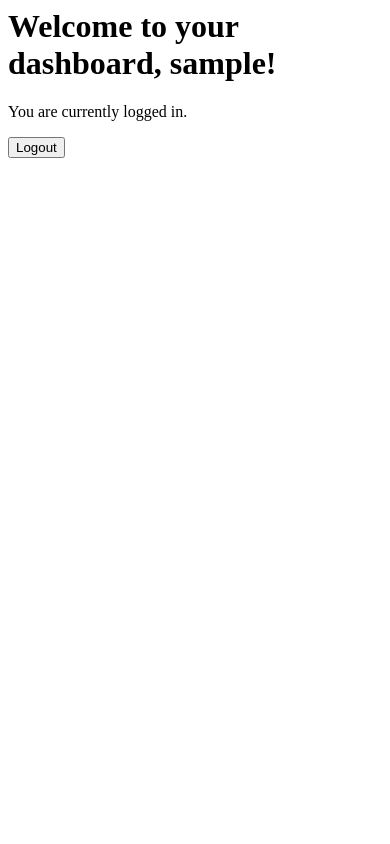
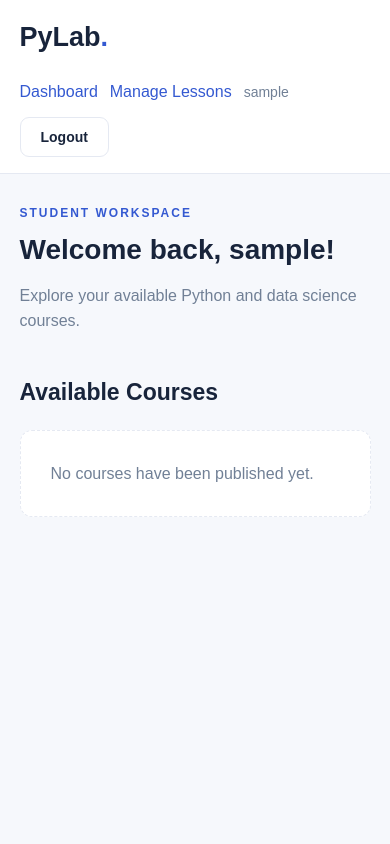
Before and after one commit to Ridwan805/pylab, a Django app: page /student/dashboard/ in a window 390 px wide. Run offline with Django 5.2, Linux system fonts and the light colour scheme; the visitor is signed in with stand-in values (Sample User, id 1); data that the repository does not hold is empty.

Commit message:
Build Pylab frontend and improve authentication redirects

```diff
--- a/config/settings.py
+++ b/config/settings.py
@@ -131,7 +131,7 @@ MAILERS = {
 
 
 LOGIN_URL = "/accounts/login/"
+LOGIN_REDIRECT_URL = "/student/dashboard/"
+LOGOUT_REDIRECT_URL = "/accounts/login/"
 
-LOGIN_REDIRECT_URL = "/student/dashboard/"
-
-LOGOUT_REDIRECT_URL = "/accounts/login/"
+STATIC_URL = "static/"
--- a/config/urls.py
+++ b/config/urls.py
@@ -16,14 +16,18 @@ Including another URLconf
 """
 from django.contrib import admin
 from django.urls import path, include
+from django.contrib.auth.views import LoginView
 
 urlpatterns = [
     path("admin/", admin.site.urls),
 
     path(
-        "accounts/",
-        include("django.contrib.auth.urls")
+        "accounts/login/",
+        LoginView.as_view(redirect_authenticated_user=True),
+        name="login"
     ),
+
+    path("accounts/", include("django.contrib.auth.urls")),
 
     path("", include("learning.urls")),
 ]
--- /dev/null
+++ b/learning/static/learning/style.css
@@ -0,0 +1,275 @@
+:root {
+    --background: #f6f8fc;
+    --surface: #ffffff;
+    --primary: #3459d1;
+    --primary-dark: #2746b0;
+    --text: #18243b;
+    --muted: #718096;
+    --border: #e5e9f2;
+}
+
+* {
+    box-sizing: border-box;
+}
+
+body {
+    margin: 0;
+    background: var(--background);
+    color: var(--text);
+    font-family: Arial, sans-serif;
+    line-height: 1.6;
+}
+
+a {
+    color: var(--primary);
+    text-decoration: none;
+}
+
+.navbar {
+    min-height: 76px;
+    padding: 16px 7%;
+    background: var(--surface);
+    border-bottom: 1px solid var(--border);
+    display: flex;
+    align-items: center;
+    justify-content: space-between;
+    gap: 20px;
+}
+
+.brand {
+    font-size: 27px;
+    font-weight: 800;
+    color: var(--text);
+}
+
+.brand span {
+    color: var(--primary);
+}
+
+nav {
+    display: flex;
+    align-items: center;
+    flex-wrap: wrap;
+    gap: 22px;
+}
+
+.username {
+    color: var(--muted);
+    font-size: 14px;
+}
+
+.logout-form {
+    margin: 0;
+}
+
+.container {
+    width: min(1100px, 90%);
+    margin: 50px auto;
+}
+
+.page-heading {
+    margin-bottom: 40px;
+}
+
+h1 {
+    font-size: clamp(28px, 4vw, 40px);
+    line-height: 1.2;
+    margin: 10px 0;
+}
+
+h2 {
+    font-size: 23px;
+}
+
+h3 {
+    margin: 14px 0 8px;
+}
+
+.muted {
+    color: var(--muted);
+}
+
+.eyebrow {
+    color: var(--primary);
+    letter-spacing: 2px;
+    font-size: 12px;
+    font-weight: 700;
+}
+
+.btn {
+    display: inline-block;
+    padding: 11px 20px;
+    border-radius: 9px;
+    border: 1px solid transparent;
+    font-weight: 600;
+    cursor: pointer;
+    font-size: 14px;
+    text-align: center;
+}
+
+.btn-primary {
+    background: var(--primary);
+    color: white;
+}
+
+.btn-primary:hover {
+    background: var(--primary-dark);
+}
+
+.btn-outline {
+    background: white;
+    color: var(--text);
+    border-color: var(--border);
+}
+
+.full {
+    width: 100%;
+}
+
+.auth-page {
+    min-height: 65vh;
+    display: grid;
+    place-items: center;
+}
+
+.auth-card {
+    width: 100%;
+    max-width: 440px;
+    background: white;
+    border: 1px solid var(--border);
+    border-radius: 18px;
+    padding: 40px;
+    box-shadow: 0 16px 45px rgba(25, 39, 75, 0.06);
+}
+
+.auth-card form {
+    display: flex;
+    flex-direction: column;
+    gap: 12px;
+    margin-top: 24px;
+}
+
+.auth-card label {
+    font-size: 14px;
+    font-weight: 600;
+}
+
+.auth-card input {
+    width: 100%;
+    padding: 13px;
+    border: 1px solid var(--border);
+    border-radius: 9px;
+    font-size: 15px;
+}
+
+.auth-card button {
+    margin-top: 12px;
+}
+
+.alert {
+    padding: 12px;
+    background: #fff0f0;
+    color: #a12d2d;
+    border-radius: 8px;
+    font-size: 14px;
+}
+
+.course-grid {
+    display: grid;
+    grid-template-columns: repeat(auto-fit, minmax(260px, 1fr));
+    gap: 20px;
+}
+
+.course-card,
+.panel {
+    background: white;
+    border: 1px solid var(--border);
+    border-radius: 16px;
+    padding: 24px;
+}
+
+.course-icon {
+    width: 48px;
+    height: 48px;
+    border-radius: 12px;
+    background: #e9edff;
+    color: var(--primary);
+    display: grid;
+    place-items: center;
+    font-weight: 800;
+}
+
+.course-footer {
+    display: flex;
+    align-items: center;
+    justify-content: space-between;
+    padding-top: 18px;
+    margin-top: 22px;
+    border-top: 1px solid var(--border);
+    color: var(--muted);
+    font-size: 13px;
+}
+
+.course-tag {
+    background: #e8f7ed;
+    color: #277845;
+    border-radius: 20px;
+    padding: 4px 12px;
+}
+
+.panel-header {
+    display: flex;
+    align-items: center;
+    justify-content: space-between;
+    flex-wrap: wrap;
+    gap: 16px;
+    margin-bottom: 16px;
+}
+
+.table-wrap {
+    overflow-x: auto;
+}
+
+table {
+    width: 100%;
+    border-collapse: collapse;
+    text-align: left;
+}
+
+th, td {
+    padding: 15px;
+    border-bottom: 1px solid var(--border);
+}
+
+th {
+    color: var(--muted);
+    font-size: 13px;
+}
+
+.empty-state {
+    padding: 30px;
+    background: white;
+    border: 1px dashed var(--border);
+    border-radius: 12px;
+    color: var(--muted);
+}
+
+@media (max-width: 650px) {
+    .navbar {
+        padding: 16px 5%;
+        align-items: flex-start;
+        flex-direction: column;
+    }
+
+    nav {
+        gap: 12px;
+    }
+
+    .container {
+        margin: 30px auto;
+    }
+
+    .auth-card {
+        padding: 24px;
+    }
+}
--- /dev/null
+++ b/learning/templates/base.html
@@ -0,0 +1,48 @@
+
+{% load static %}
+<!DOCTYPE html>
+<html lang="en">
+<head>
+    <meta charset="UTF-8">
+    <meta name="viewport" content="width=device-width, initial-scale=1">
+    <title>{% block title %}PyLab{% endblock %}</title>
+
+    <link rel="stylesheet" href="{% static 'learning/style.css' %}">
+</head>
+
+<body>
+    <header class="navbar">
+        <a href="/" class="brand">PyLab<span>.</span></a>
+
+        <nav>
+            {% if user.is_authenticated %}
+                <a href="{% url 'student_dashboard' %}">Dashboard</a>
+
+                {% if perms.learning.view_lesson %}
+                    <a href="{% url 'manage_lessons' %}">
+                        Manage Lessons
+                    </a>
+                {% endif %}
+
+                <span class="username">{{ user.username }}</span>
+
+                <form method="post" action="{% url 'logout' %}"
+                      class="logout-form">
+                    {% csrf_token %}
+                    <button type="submit" class="btn btn-outline">
+                        Logout
+                    </button>
+                </form>
+            {% else %}
+                <a href="{% url 'login' %}" class="btn btn-primary">
+                    Login
+                </a>
+            {% endif %}
+        </nav>
+    </header>
+
+    <main class="container">
+        {% block content %}{% endblock %}
+    </main>
+</body>
+</html>
--- /dev/null
+++ b/learning/templates/learning/student_dashboard.html
@@ -0,0 +1,42 @@
+{% extends "base.html" %}
+
+{% block title %}My Dashboard | PyLab{% endblock %}
+
+{% block content %}
+
+<section class="page-heading">
+    <div class="eyebrow">STUDENT WORKSPACE</div>
+    <h1>Welcome back, {{ user.username }}!</h1>
+    <p class="muted">
+        Explore your available Python and data science courses.
+    </p>
+</section>
+
+<h2>Available Courses</h2>
+
+<div class="course-grid">
+    {% for course in courses %}
+        <article class="course-card">
+            <div class="course-icon">PY</div>
+
+            <h3>{{ course.title }}</h3>
+
+            <p class="muted">
+                {{ course.description|truncatewords:25 }}
+            </p>
+
+            <div class="course-footer">
+                <span>
+                    {{ course.lessons.count }} lessons
+                </span>
+                <span class="course-tag">Available</span>
+            </div>
+        </article>
+    {% empty %}
+        <div class="empty-state">
+            No courses have been published yet.
+        </div>
+    {% endfor %}
+</div>
+
+{% endblock %}
--- a/learning/urls.py
+++ b/learning/urls.py
@@ -10,4 +10,10 @@ urlpatterns = [
         name="student_dashboard"
     ),
 
+    path(
+        "manage/lessons/",
+        views.manage_lessons,
+        name="manage_lessons"
+    ),
+
 ]
--- a/learning/views.py
+++ b/learning/views.py
@@ -8,6 +8,10 @@ from django.urls import reverse
 from django.utils.html import escape
 from django.middleware.csrf import get_token
 
+from django.contrib.auth.decorators import login_required, permission_required
+from django.shortcuts import render
+from .models import Course, Lesson
+
 # Create your views here.
 def home(request):
     return HttpResponse(
@@ -17,23 +21,20 @@ def home(request):
 
 @login_required
 def student_dashboard(request):
-    username = escape(request.user.username)
+    courses = Course.objects.all().order_by("id")
 
-    logout_url = reverse("logout")
-    csrf_token = get_token(request)
+    return render(request, "learning/student_dashboard.html", {
+        "courses": courses
+    })
 
-    html = f"""
-        <h1>Welcome to your dashboard, {username}!</h1>
 
-        <p>You are currently logged in.</p>
+@login_required
+@permission_required("learning.view_lesson", raise_exception=True)
+def manage_lessons(request):
+    lessons = Lesson.objects.select_related("course").order_by(
+        "course__title", "order"
+    )
 
-        <form action="{logout_url}" method="post">
-            <input type="hidden"
-                   name="csrfmiddlewaretoken"
-                   value="{csrf_token}">
-
-            <button type="submit">Logout</button>
-        </form>
-    """
-
-    return HttpResponse(html)
+    return render(request, "learning/manage_lessons.html", {
+        "lessons": lessons
+    })
```
Also changed, not shown: learning/templates/learning/manage_lessons.html (added, +66 -0 lines), learning/templates/registration/login.html (+39 -14 lines).
